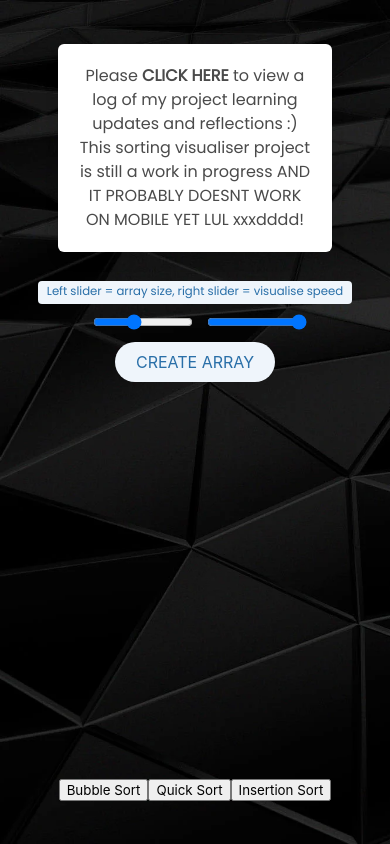
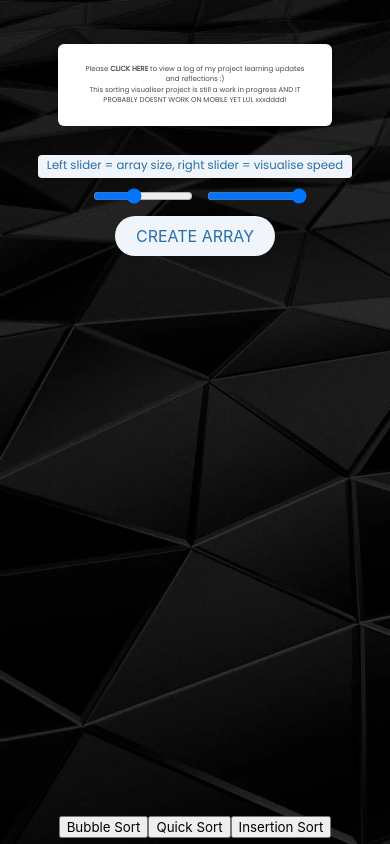
Before and after one commit to doktaa/sort-vis, a React (Create React App) app: page / in a window 390 px wide. Built offline with nearby package versions, Linux system fonts and the light colour scheme.

Commit message:
Making app more mobile-friendly
Making app more mobile-friendly

```diff
--- a/src/App.css
+++ b/src/App.css
@@ -63,6 +63,7 @@ body {
 .reflectionsButton {
   margin: 0 auto 1% auto;
   width: 80%;
+  font-size: 1.8vmin;
 }
 
 .xbutton {
@@ -73,18 +74,20 @@ body {
 
 .sectionMain {
   padding-top: 5% !important;
+  padding-bottom: 0% !important;
+  height: 100vh;
 }
 
 .columnContainer {
-  height: 60vh;
+  /* height: 20vh; */
 }
 
-.alignBottom {
+/* .alignBottom {
   position: absolute;
   bottom: 15%;
   left: 0;
   width: 100%;
-}
+} */
 
 .sliderInput {
   width: 100px;
@@ -98,17 +101,18 @@ body {
   margin-top: 5px
 }
 
-
+.alignBottom {
+  text-align: center;
+}
 /* Display Graph CSS */
 
 #displayArea {
-  width: 80%;
   margin-left: auto;
   margin-right: auto;
   border: 3px solid;
   border-color: #66FCF1;
   border-radius: 15px;
-  height: 50vh;
+  height: 60vh;
 }
 
 .graphContainer {
@@ -134,10 +138,10 @@ body {
     font-size: 3vw !important;
   }
 
-  .alignBottom {
+  /* .alignBottom {
     position: absolute;
     bottom: 5%;
     left: 0;
     width: 100%;
-  }
+  } */
 }
--- a/src/App.js
+++ b/src/App.js
@@ -337,7 +337,13 @@ function insertionSortAnimate(arr, current, sorted) {
             <input className="sliderInput" type="range" min={defaultDelay.min} max={defaultDelay.max} defaultValue={defaultDelay.max} id="delayInput" onChange={inputChange}/> {/*User defined array size*/}
             <button className="margin1 button is-info is-light is-normal is-rounded" onClick={defineArray}>CREATE ARRAY</button>
 
-          <div className="alignBottom">
+
+
+          </div>
+        <div className="column"></div>
+      </div>
+
+      <div className="alignBottom container">
 
               <div id="displayArea" style={displayAreaStyle}></div>
               <button onClick={bubbleSort}>Bubble Sort</button>
@@ -345,10 +351,6 @@ function insertionSortAnimate(arr, current, sorted) {
               <button onClick={insertionSort}>Insertion Sort</button>
 
             </div>
-
-        </div>
-        <div className="column"></div>
-      </div>
     </div>
   )
 }
```
Also changed, not shown: 2 other files (tests, documents, lock files or other folders). Lines whose indentation alone changed are shown as unchanged.
